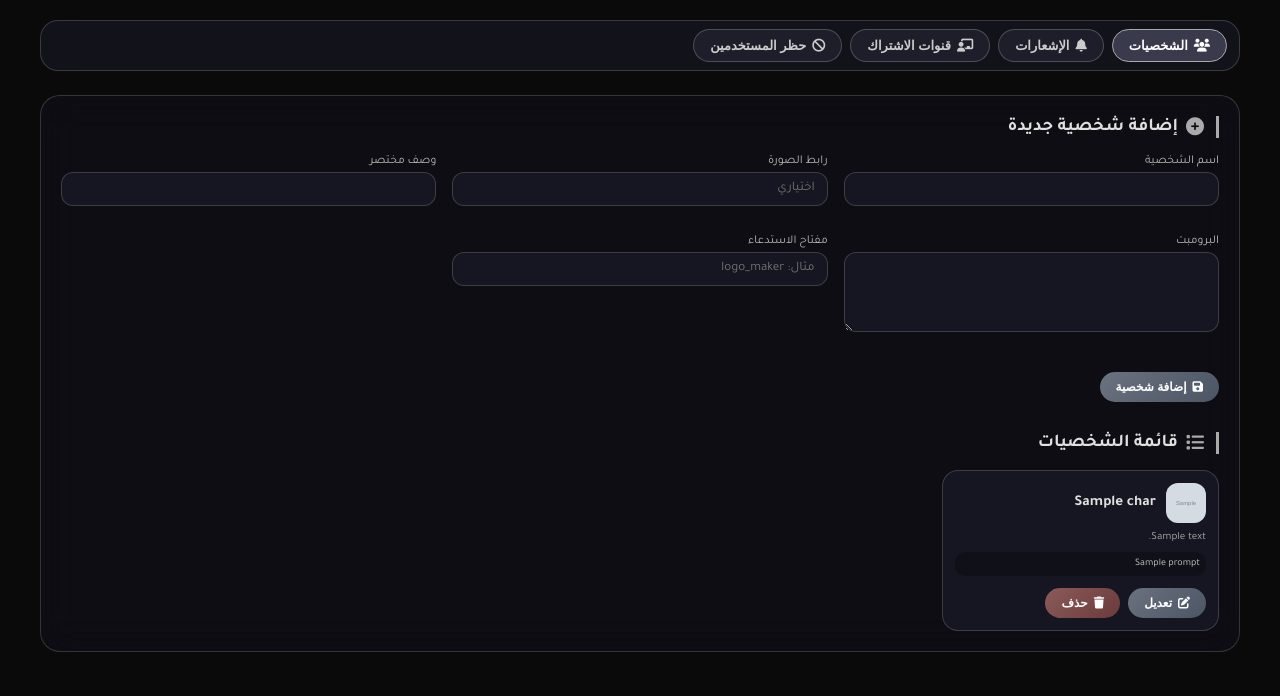
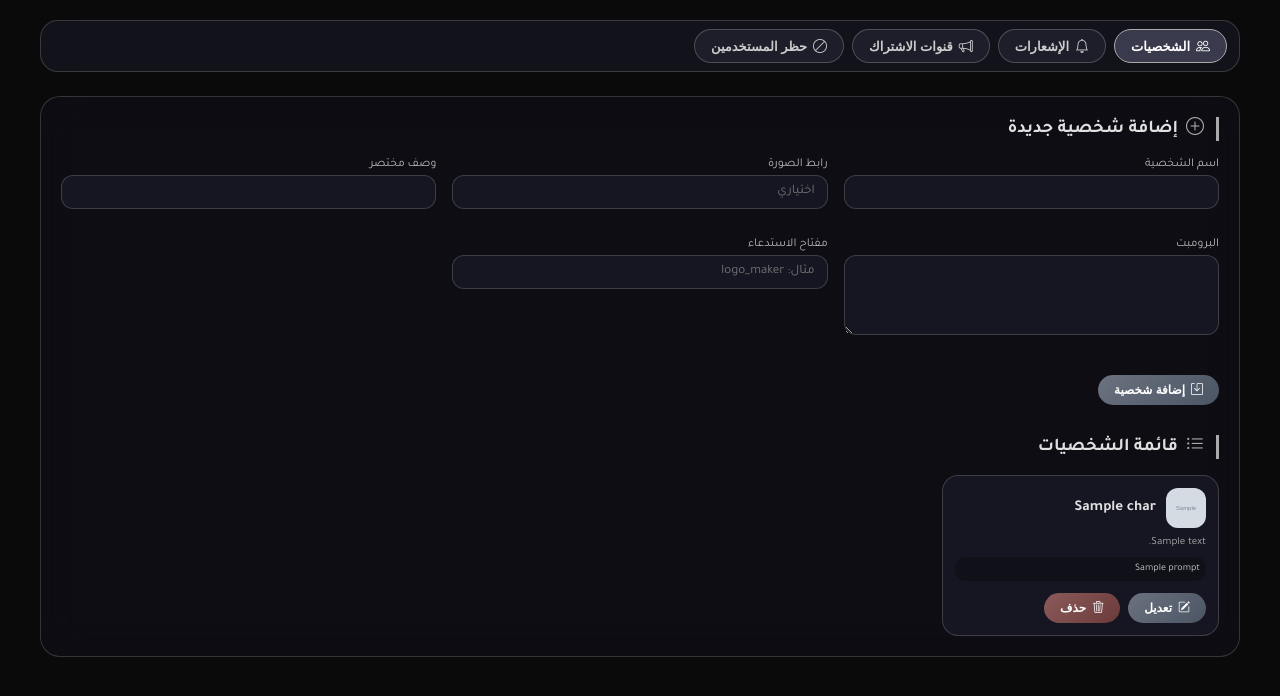
Before and after one commit to eviiile/eVile_anlyz, a Flask app: template templates/admin.html in a window 1280 px wide. Shown: the top 696 px of the page. Run offline with Flask 3, Linux system fonts and the light colour scheme; the template is opened without the code that fills it: most values are stand-ins (such as "Sample title", 1, 10 or a date in 2020); grey boxes marked "Sample" are stand-in pictures; some libraries are stand-ins or nearby versions.

Commit message:
Replace Font Awesome icons with Bootstrap icons

```diff
--- a/templates/admin.html
+++ b/templates/admin.html
@@ -5,7 +5,7 @@
     <meta name="viewport" content="width=device-width, initial-scale=1.0">
     <title>لوحة التحكم - EVILE</title>
     <link href="https://fonts.googleapis.com/css2?family=Tajawal:wght@300;400;500;700;900&display=swap" rel="stylesheet">
-    <link rel="stylesheet" href="https://cdnjs.cloudflare.com/ajax/libs/font-awesome/6.5.1/css/all.min.css">
+    <link rel="stylesheet" href="https://cdn.jsdelivr.net/npm/bootstrap-icons@1.11.3/font/bootstrap-icons.min.css">
     <style>
         * { margin: 0; padding: 0; box-sizing: border-box; }
         body {
@@ -41,7 +41,7 @@
             align-items: center;
             gap: 6px;
         }
-        .tab-btn i { font-size: 13px; }
+        .tab-btn i { font-size: 14px; }
         .tab-btn.active {
             background: rgba(100,100,130,0.5);
             border-color: #aaa;
@@ -208,14 +208,14 @@
 <body>
     <div class="admin-container">
         <div class="admin-tabs">
-            <button class="tab-btn active" data-tab="characters"><i class="fas fa-users"></i> الشخصيات</button>
-            <button class="tab-btn" data-tab="notifications"><i class="fas fa-bell"></i> الإشعارات</button>
-            <button class="tab-btn" data-tab="channels"><i class="fas fa-chalkboard-user"></i> قنوات الاشتراك</button>
-            <button class="tab-btn" data-tab="banned"><i class="fas fa-ban"></i> حظر المستخدمين</button>
+            <button class="tab-btn active" data-tab="characters"><i class="bi bi-people"></i> الشخصيات</button>
+            <button class="tab-btn" data-tab="notifications"><i class="bi bi-bell"></i> الإشعارات</button>
+            <button class="tab-btn" data-tab="channels"><i class="bi bi-megaphone"></i> قنوات الاشتراك</button>
+            <button class="tab-btn" data-tab="banned"><i class="bi bi-ban"></i> حظر المستخدمين</button>
         </div>
 
         <div id="tab-characters" class="tab-content active">
-            <div class="section-title"><i class="fas fa-plus-circle"></i> إضافة شخصية جديدة</div>
+            <div class="section-title"><i class="bi bi-plus-circle"></i> إضافة شخصية جديدة</div>
             <form method="POST" action="/admin/character/add">
                 <div class="form-grid">
                     <div class="form-group"><label>اسم الشخصية</label><input type="text" name="name" required></div>
@@ -224,24 +224,24 @@
                     <div class="form-group"><label>البرومبت</label><textarea name="prompt" required></textarea></div>
                     <div class="form-group"><label>مفتاح الاستدعاء</label><input type="text" name="callback_key" placeholder="مثال: logo_maker"></div>
                 </div>
-                <button type="submit" class="btn"><i class="fas fa-save"></i> إضافة شخصية</button>
+                <button type="submit" class="btn"><i class="bi bi-save"></i> إضافة شخصية</button>
             </form>
 
-            <div class="section-title" style="margin-top: 30px;"><i class="fas fa-list"></i> قائمة الشخصيات</div>
+            <div class="section-title" style="margin-top: 30px;"><i class="bi bi-list-ul"></i> قائمة الشخصيات</div>
             <div class="characters-grid">
                 {% for char in characters %}
                 <div class="character-card">
                     <div class="character-header">
                         <div class="character-avatar">
-                            {% if char.logo_url %}<img src="{{ char.logo_url }}" width="40" height="40" style="border-radius:12px; object-fit:cover;">{% else %}<i class="fas fa-robot"></i>{% endif %}
+                            {% if char.logo_url %}<img src="{{ char.logo_url }}" width="40" height="40" style="border-radius:12px; object-fit:cover;">{% else %}<i class="bi bi-robot"></i>{% endif %}
                         </div>
                         <div class="character-name">{{ char.name }}</div>
                     </div>
                     <div class="character-desc">{{ char.description }}</div>
                     <div class="character-prompt">{{ char.prompt[:80] }}{% if char.prompt|length > 80 %}...{% endif %}</div>
                     <div class="card-actions">
-                        <button class="btn" onclick="openEditModal({{ char.id }}, '{{ char.name }}', '{{ char.description }}', `{{ char.prompt|replace('`', '\\`') }}`, '{{ char.logo_url }}')"><i class="fas fa-edit"></i> تعديل</button>
-                        <button class="btn btn-danger" onclick="if(confirm('حذف الشخصية؟')) location.href='/admin/character/{{ char.id }}/delete'"><i class="fas fa-trash"></i> حذف</button>
+                        <button class="btn" onclick="openEditModal({{ char.id }}, '{{ char.name }}', '{{ char.description }}', `{{ char.prompt|replace('`', '\\`') }}`, '{{ char.logo_url }}')"><i class="bi bi-pencil-square"></i> تعديل</button>
+                        <button class="btn btn-danger" onclick="if(confirm('حذف الشخصية؟')) location.href='/admin/character/{{ char.id }}/delete'"><i class="bi bi-trash3"></i> حذف</button>
                     </div>
                 </div>
                 {% endfor %}
@@ -249,16 +249,16 @@
         </div>
 
         <div id="tab-notifications" class="tab-content">
-            <div class="section-title"><i class="fas fa-paper-plane"></i> إرسال إشعار جديد</div>
+            <div class="section-title"><i class="bi bi-send"></i> إرسال إشعار جديد</div>
             <form method="POST" action="/admin/notification/add">
                 <div class="form-group"><label>العنوان</label><input type="text" name="title" required></div>
                 <div class="form-group"><label>النص</label><textarea name="text" required></textarea></div>
-                <button type="submit" class="btn"><i class="fas fa-bell"></i> إرسال الإشعار</button>
+                <button type="submit" class="btn"><i class="bi bi-bell"></i> إرسال الإشعار</button>
             </form>
-            <div class="section-title" style="margin-top: 30px;"><i class="fas fa-history"></i> الإشعارات المرسلة</div>
+            <div class="section-title" style="margin-top: 30px;"><i class="bi bi-clock-history"></i> الإشعارات المرسلة</div>
             {% for notif in notifications %}
             <div class="notification-item">
-                <div class="notification-title"><i class="fas fa-bell"></i> {{ notif.title }} <span style="font-size: 10px; color:#888;">({{ notif.created_at }})</span></div>
+                <div class="notification-title"><i class="bi bi-bell"></i> {{ notif.title }} <span style="font-size: 10px; color:#888;">({{ notif.created_at }})</span></div>
                 <div class="notification-text">{{ notif.text }}</div>
             </div>
             {% else %}
@@ -267,27 +267,27 @@
         </div>
 
         <div id="tab-channels" class="tab-content">
-            <div class="section-title"><i class="fas fa-link"></i> قنوات الاشتراك الإجباري</div>
+            <div class="section-title"><i class="bi bi-link-45deg"></i> قنوات الاشتراك الإجباري</div>
             <div style="background: rgba(30,30,45,0.6); border-radius: 16px; padding: 16px; margin-bottom: 20px;">
                 <p style="margin-bottom: 12px;"><strong>القناة الحالية:</strong> {{ channel_url }}</p>
                 <form method="POST" action="/admin/update_channel">
                     <div class="form-group"><label>رابط القناة (مع @)</label><input type="text" name="channel_id" value="{{ TELEGRAM_CHANNEL_ID }}" placeholder="@Evile_Prompts"></div>
-                    <button type="submit" class="btn"><i class="fas fa-sync-alt"></i> تحديث القناة</button>
+                    <button type="submit" class="btn"><i class="bi bi-arrow-repeat"></i> تحديث القناة</button>
                 </form>
             </div>
             <div style="background: rgba(30,30,45,0.6); border-radius: 16px; padding: 16px;">
-                <p><i class="fas fa-robot"></i> <strong>رابط البوت:</strong> {{ bot_link }}</p>
+                <p><i class="bi bi-robot"></i> <strong>رابط البوت:</strong> {{ bot_link }}</p>
                 <p class="text-muted" style="font-size: 11px; color:#888;">تأكد من أن البوت مشرف في القناة للتحقق من الاشتراك.</p>
             </div>
         </div>
 
         <div id="tab-banned" class="tab-content">
-            <div class="section-title"><i class="fas fa-user-slash"></i> حظر مستخدم</div>
+            <div class="section-title"><i class="bi bi-person-x"></i> حظر مستخدم</div>
             <form method="POST" action="/admin/ban_user">
                 <div class="form-group"><label>معرف تيليجرام</label><input type="text" name="telegram_id" placeholder="أدخل المعرف المراد حظره" required></div>
-                <button type="submit" class="btn btn-danger"><i class="fas fa-ban"></i> حظر المستخدم</button>
+                <button type="submit" class="btn btn-danger"><i class="bi bi-ban"></i> حظر المستخدم</button>
             </form>
-            <div class="section-title" style="margin-top: 30px;"><i class="fas fa-list-ul"></i> قائمة المحظورين</div>
+            <div class="section-title" style="margin-top: 30px;"><i class="bi bi-list-ul"></i> قائمة المحظورين</div>
             <div id="bannedList">
                 <p style="color:#888; text-align:center;">لا يوجد مستخدمون محظورون حالياً</p>
             </div>
@@ -297,15 +297,15 @@
     <div id="editModal" class="modal">
         <div class="modal-content">
             <div style="display:flex; justify-content:space-between; margin-bottom:16px;">
-                <h3><i class="fas fa-edit"></i> تعديل الشخصية</h3>
-                <button onclick="closeEditModal()" style="background:none; border:none; color:#aaa; font-size:20px;"><i class="fas fa-times"></i></button>
+                <h3><i class="bi bi-pencil-square"></i> تعديل الشخصية</h3>
+                <button onclick="closeEditModal()" style="background:none; border:none; color:#aaa; font-size:20px;"><i class="bi bi-x-lg"></i></button>
             </div>
             <form method="POST" id="editForm">
                 <div class="form-group"><label>اسم الشخصية</label><input type="text" name="name" id="editName" required></div>
                 <div class="form-group"><label>رابط الصورة</label><input type="url" name="logo_url" id="editImage"></div>
                 <div class="form-group"><label>وصف مختصر</label><input type="text" name="description" id="editDesc" required></div>
                 <div class="form-group"><label>البرومبت</label><textarea name="prompt" id="editPrompt" required></textarea></div>
-                <button type="submit" class="btn"><i class="fas fa-save"></i> حفظ التعديلات</button>
+                <button type="submit" class="btn"><i class="bi bi-save"></i> حفظ التعديلات</button>
             </form>
         </div>
     </div>
```
